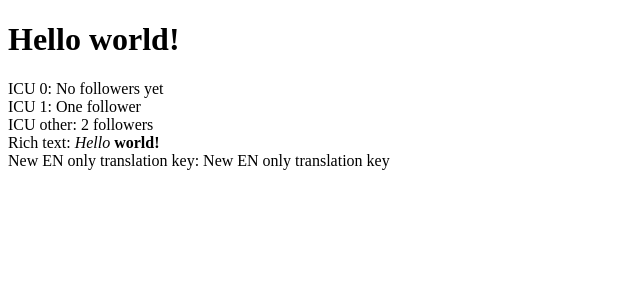
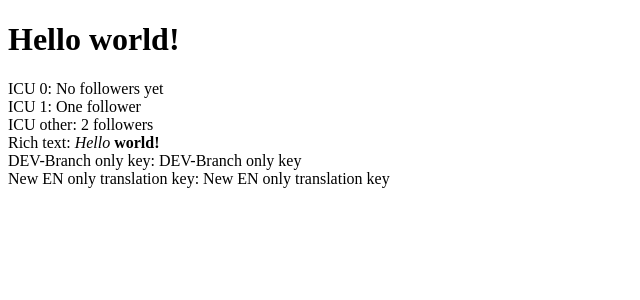
Before and after one commit to mleimer/tms-next-intl-crodwin, a Next.js app in the folder tms-next-intl-crowdin/: page /en in a window 1280 px wide. Shown: the top 300 px of the page, without its empty margins (0-640 px from the left). Built offline with nearby package versions, Linux system fonts and the light colour scheme.

Commit message:
Add DEV-Branch only key

```diff
--- a/tms-next-intl-crowdin/messages/en.json
+++ b/tms-next-intl-crowdin/messages/en.json
@@ -3,6 +3,7 @@
     "title": "Hello world!",
     "icu": "{count, plural, =0 {No followers yet} =1 {One follower} other {# followers}}",
     "newKey": "New EN only translation key",
-    "richText": "<i>Hello</i> <b>world!</b>"
+    "richText": "<i>Hello</i> <b>world!</b>",
+    "devOnly": "DEV-Branch only key"
   }
 }
--- a/tms-next-intl-crowdin/src/app/[locale]/page.tsx
+++ b/tms-next-intl-crowdin/src/app/[locale]/page.tsx
@@ -12,6 +12,7 @@ export default function Index() {
                 b: (chunks) => <b>{chunks}</b>,
                 i: (chunks) => <i>{chunks}</i>
             })}</div>
+            <div>DEV-Branch only key: {t('devOnly')}</div>
             <div>New EN only translation key: {t('newKey')}</div>
         </div>);
 }
```
Also changed, not shown: 2 other files (tests, documents, lock files or other folders).
